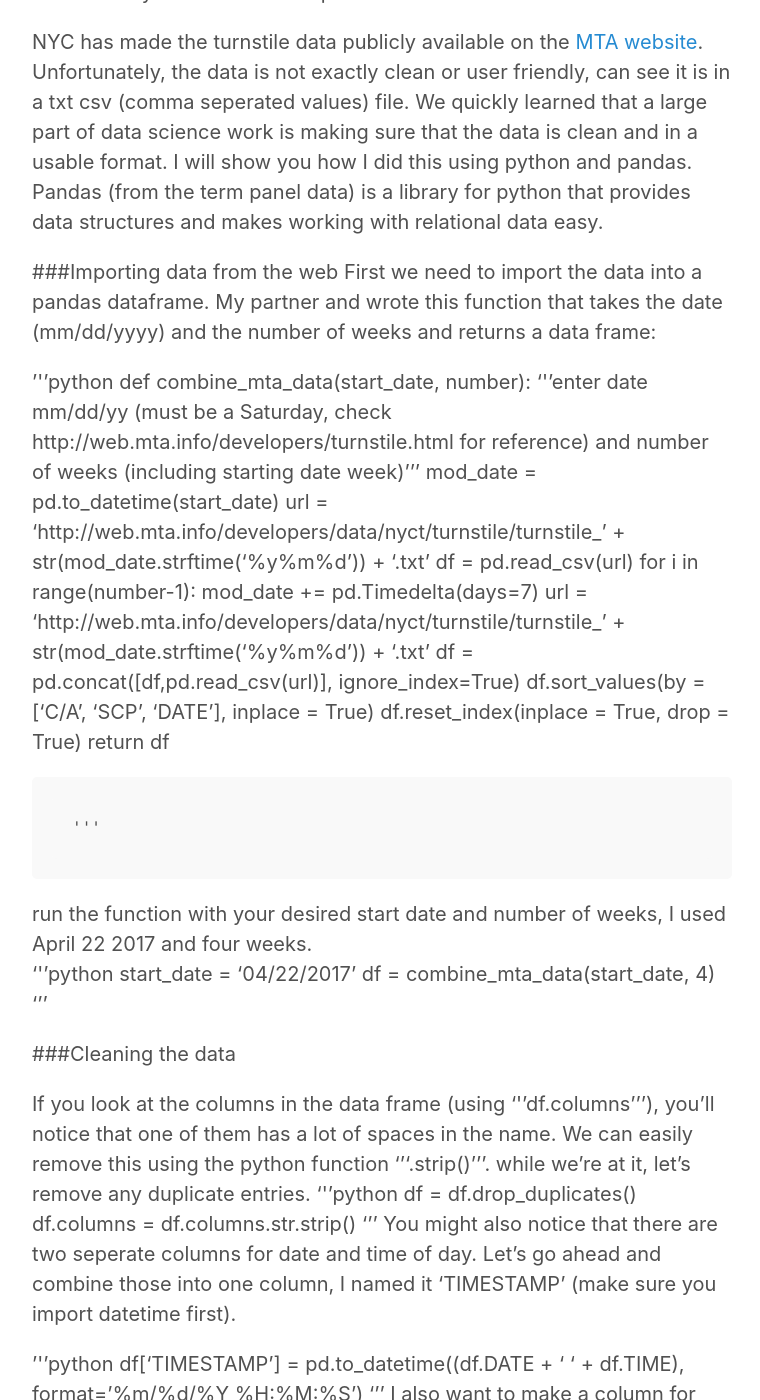
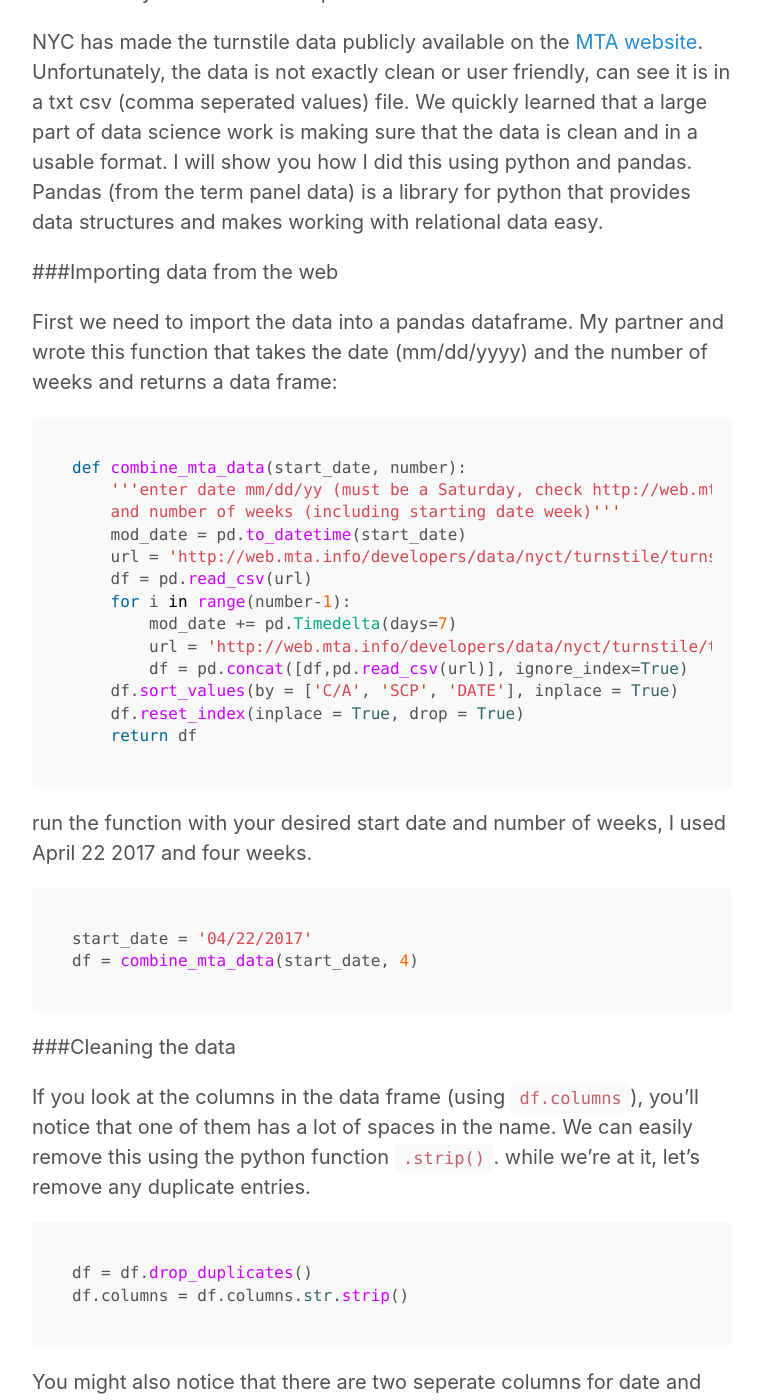
Before and after one commit to 10brink/10brink.github.io, a Jekyll site: the page built from _posts/2018-04-13-first-post.md, in a window 1280 px wide and 1400 px high, scrolled down 376 px. Shown: the whole window, without its empty margins (258-1018 px from the left). Built offline with Jekyll 4.4.1, drawn with Linux system fonts in a browser that asks for light colours; some of the changed text lies outside the part shown.

Commit message:
Update 2018-04-13-first-post.md

````diff
--- a/_posts/2018-04-13-first-post.md
+++ b/_posts/2018-04-13-first-post.md
@@ -9,9 +9,10 @@ Hi, I'm Nick, an aspiring data scientist, welcome to my blog! I'm currently atte
 NYC has made the turnstile data publicly available on the [MTA website](http://web.mta.info/developers/turnstile.html). Unfortunately, the data is not exactly clean or user friendly, can see it is in a txt csv (comma seperated values) file. We quickly learned that a large part of data science work is making sure that the data is clean and in a usable format. I will show you how I did this using python and pandas. Pandas (from the term panel data) is a library for python that provides data structures and makes working with relational data easy.
 
 ###Importing data from the web
+
 First we need to import the data into a pandas dataframe. My partner and wrote this function that takes the date (mm/dd/yyyy) and the number of weeks and returns a data frame:
 
-'''python
+```python
 def combine_mta_data(start_date, number):
     '''enter date mm/dd/yy (must be a Saturday, check http://web.mta.info/developers/turnstile.html for reference)
     and number of weeks (including starting date week)'''
@@ -25,32 +26,30 @@ def combine_mta_data(start_date, number):
     df.sort_values(by = ['C/A', 'SCP', 'DATE'], inplace = True)
     df.reset_index(inplace = True, drop = True)
     return df
-
-    '''
+  ```
 
 run the function with your desired start date and number of weeks, I used April 22 2017 and four weeks.
-'''python
+```python
 start_date = '04/22/2017'
 df = combine_mta_data(start_date, 4)
-'''
+```
 
 ###Cleaning the data
 
-If you look at the columns in the data frame (using '''df.columns'''), you'll notice that one of them has a lot of spaces in the name. We can easily remove this using the python function '''.strip()'''. while we're at it, let's remove any duplicate entries.
-'''python
+If you look at the columns in the data frame (using `df.columns`), you'll notice that one of them has a lot of spaces in the name. We can easily remove this using the python function `.strip()`. while we're at it, let's remove any duplicate entries.
+```python
 df = df.drop_duplicates()
 df.columns = df.columns.str.strip()
-'''
+```
 You might also notice that there are two seperate columns for date and time of day. Let's go ahead and combine those into one column, I named it 'TIMESTAMP' (make sure you import datetime first).
 
-'''python
+```python
 df['TIMESTAMP'] = pd.to_datetime((df.DATE + ' ' + df.TIME), format='%m/%d/%Y %H:%M:%S')
-'''
+```
 I also want to make a column for day of the week.
-'''python
+```python
 weekdays = ['MON','TUE','WED','THU','FRI','SAT','SUN']
 
 df['DOF'] = [weekdays[dt.datetime.strptime(dstring,'%m/%d/%Y').weekday()] for dstring in df.DATE.tolist()]
 # DOF = "day of week"
-
-'''
+```
````
